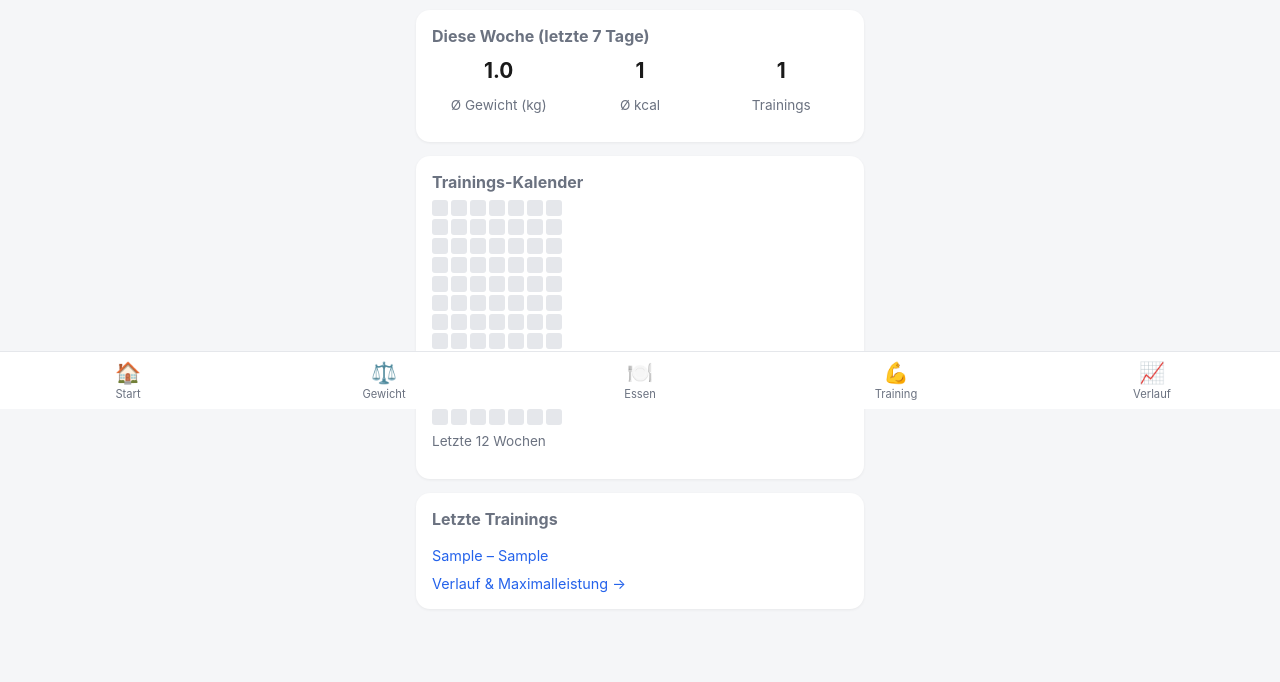
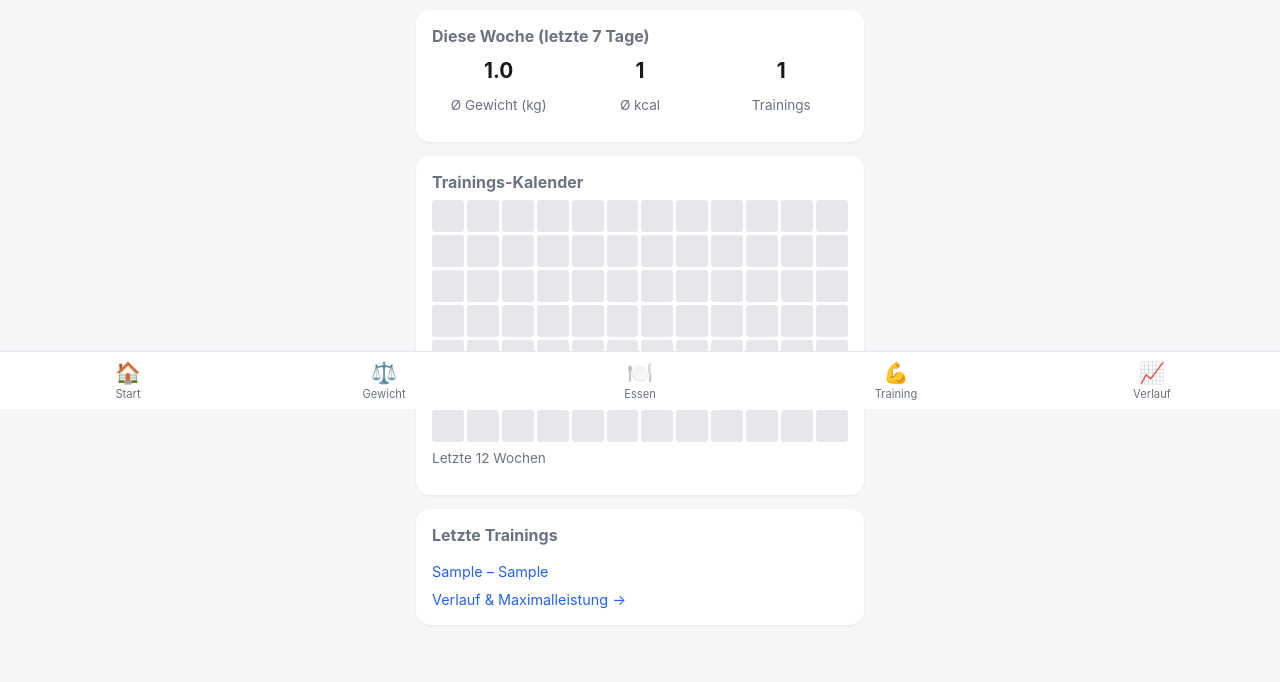
Before and after one commit to nd76yngdw9-ai/fitness-tracker, a Flask app: page / in a window 1280 px wide. Shown: the part 391-1073 px from the top of the page. Before the commit the page ends 983 px from the top, so only its background shows below. Run offline with Flask 3, Linux system fonts and the light colour scheme; the visitor is signed in with stand-in values (Sample User, id 1); tables that the repository leaves empty hold one stand-in row (values such as "Sample post").

Commit message:
Add files via upload

```diff
--- a/static/style.css
+++ b/static/style.css
@@ -339,13 +339,14 @@ input[type="date"] {
 
 .heatmap-raster {
     display: grid;
-    grid-template-columns: repeat(7, 16px);
+    grid-template-rows: repeat(7, auto);
+    grid-auto-flow: column;
+    grid-auto-columns: 16px;
     gap: 3px;
 }
 
 .heatmap-tag {
-    width: 16px;
-    height: 16px;
+    aspect-ratio: 1;
     border-radius: 3px;
     background: var(--border);
 }
--- a/templates/index.html
+++ b/templates/index.html
@@ -68,7 +68,7 @@
 
 <div class="card">
     <h2>Trainings-Kalender</h2>
-    <div class="heatmap-raster">
+    <div class="heatmap-raster" id="heatmap-raster">
         {% for tag in heatmap_tage %}
         <div class="heatmap-tag {{ 'heatmap-trainiert' if tag['trainiert'] else '' }}" title="{{ tag['datum'] }}"></div>
         {% endfor %}
@@ -95,3 +95,18 @@
 </div>
 
 {% endblock %}
+
+{% block extra_scripts %}
+<script>
+    // Zellengröße so berechnen, dass die 12 Wochen (Spalten) die komplette
+    // Kartenbreite ausfüllen -- kein Platz übrig, kein Scrollen nötig.
+    const heatmapRaster = document.getElementById("heatmap-raster");
+    if (heatmapRaster) {
+        const anzahlWochen = 12;
+        const abstand = 3;
+        const verfuegbareBreite = heatmapRaster.clientWidth;
+        const zellengroesse = (verfuegbareBreite - (anzahlWochen - 1) * abstand) / anzahlWochen;
+        heatmapRaster.style.gridAutoColumns = zellengroesse + "px";
+    }
+</script>
+{% endblock %}
```
